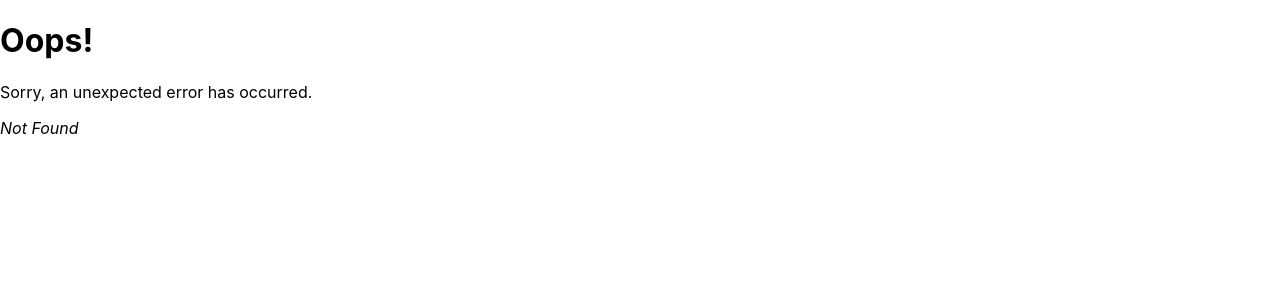
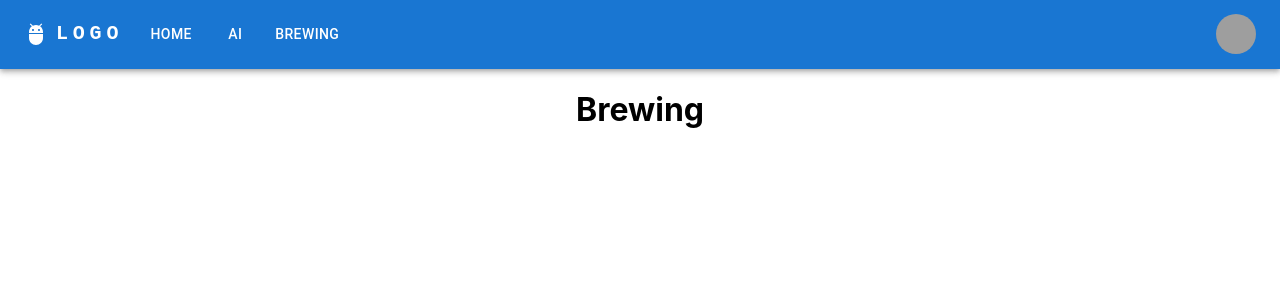
Before and after one commit to arthursweetman/arthursweetman.com, a React (Create React App) app: page /brewing in a window 1280 px wide. Before the commit this address had no page. Shown: the top 300 px of the page. Built offline with nearby package versions, Linux system fonts and the light colour scheme; grey boxes are pictures that could not be loaded.

Commit message:
Added empty homepage and empty brewing page

```diff
--- a/src/AppBar.js
+++ b/src/AppBar.js
@@ -39,7 +39,7 @@ function ResponsiveAppBar() {
   const buttonLinks = {
     'Home' : "/",
     'AI' : '/artificial-intelligence',
-    'Brewing' : "/"
+    'Brewing' : "/brewing"
   }
   function goToPage(button){
     return buttonLinks[button];
--- a/src/index.js
+++ b/src/index.js
@@ -9,6 +9,8 @@ import App from './App';
 import ErrorPage from './pages/error-page';
 import reportWebVitals from './reportWebVitals';
 import ArtificialIntelligence from './pages/artificial-intelligence';
+import HomePage from './pages/home';
+import Brewing from './pages/brewing';
 
 const router = createBrowserRouter([
   {
@@ -17,8 +19,16 @@ const router = createBrowserRouter([
     errorElement: <ErrorPage />,
     children: [
       {
+        index: 'true',
+        element: <HomePage />
+      },
+      {
         path: "/artificial-intelligence",
         element: <ArtificialIntelligence />
+      },
+      {
+        path: "/brewing",
+        element: <Brewing />
       },
     ],
   },
--- /dev/null
+++ b/src/pages/brewing.js
@@ -0,0 +1,11 @@
+import * as React from 'react';
+
+export default function Brewing(){
+    return(
+        <>
+            <h1>
+                Brewing
+            </h1>
+        </>
+    )
+}
--- /dev/null
+++ b/src/pages/home.js
@@ -0,0 +1,11 @@
+import * as React from 'react';
+
+export default function HomePage(){
+    return(
+        <>
+            <h1>
+                Homepage
+            </h1>
+        </>
+    )
+}
```
